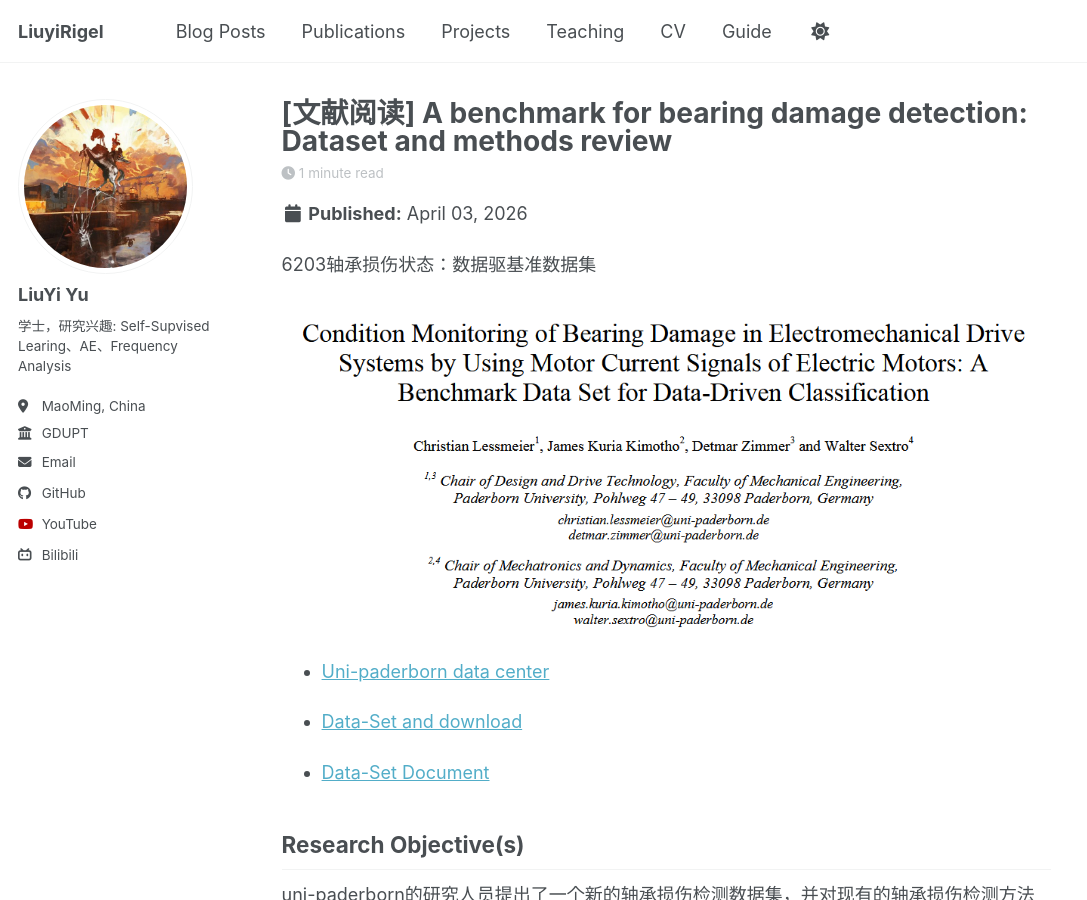
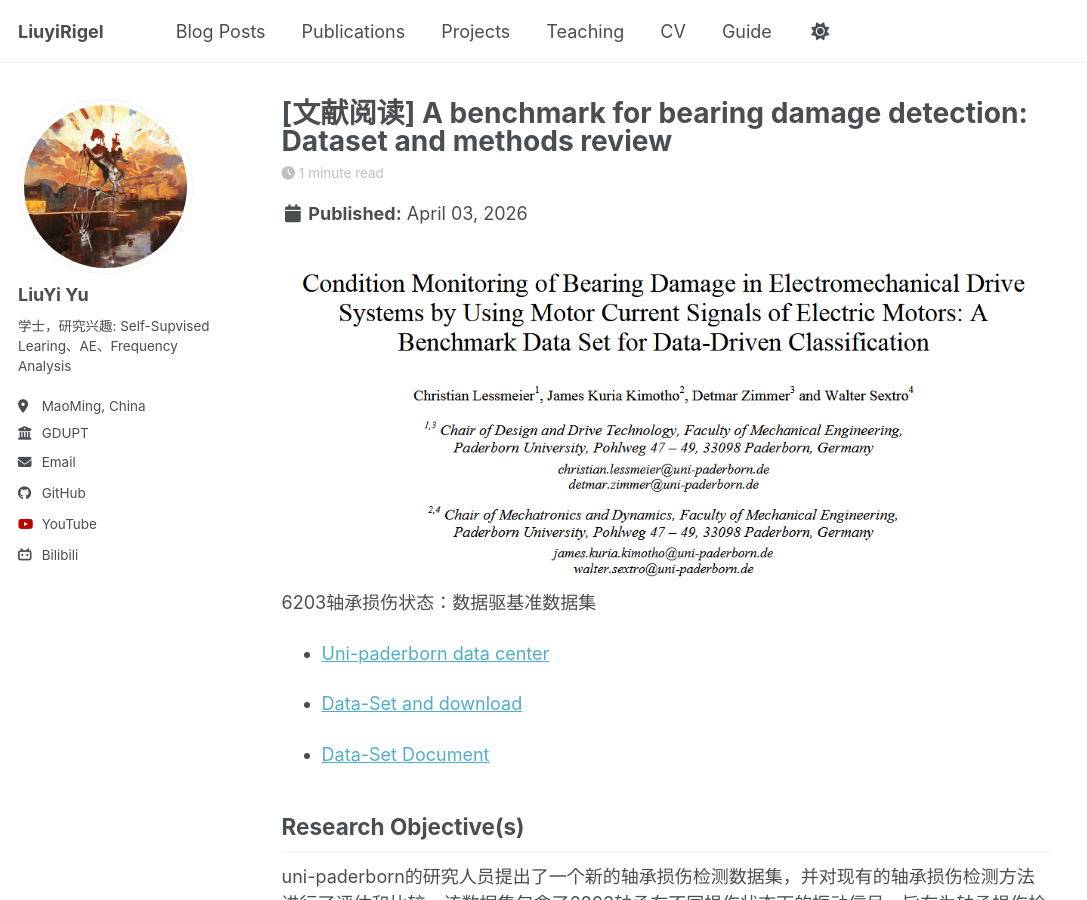
Before and after one commit to LiuyiRigel/LiuyiRigel.github.io, a Jekyll site: the page built from _posts/2026-04-03-Paper-note-4.md, in a window 1280 px wide and 900 px high. Shown: the whole window, without its empty margins (0-1087 px from the left). Built offline with Jekyll 4.4.1, drawn with Linux system fonts in a browser that asks for light colours; a script bundle is joined from its source files by our own code; library files that are not in the unit come from our copies.

Commit message:
modified:   _config.yml 	modified:   _pages/about.md 	modified:   _posts/2026-04-03-Paper-note-4.md

```diff
--- a/_config.yml
+++ b/_config.yml
@@ -94,7 +94,7 @@
     title: 'Conference Papers'
 
 # Site Settings
-teaser                   :  /images/500x300.png # filename of teaser fallback teaser image placed in /images/ for social media previews
+teaser                   : # filename of teaser fallback teaser image placed in /images/ for social media previews
 breadcrumbs              : false # true, false (default)
 words_per_minute         : 160
 future                   : true
--- a/_posts/2026-04-03-Paper-note-4.md
+++ b/_posts/2026-04-03-Paper-note-4.md
@@ -2,21 +2,21 @@
 title: '[文献阅读] A benchmark for bearing damage detection: Dataset and methods review'
 date: 2026-04-03
 permalink: /posts/2026/03/paper-note-4/
-header:
-  teaser: /images/paper_images/{96809E6E-2505-49A2-8FE9-D2DA86A8B64C}.png  # 缩略图路径
 tags:
   - PaperNote
   - Bearing-Damage-Detection
   - Date-Set
   - Methods-review
+image: /images/paper_images/{96809E6E-2505-49A2-8FE9-D2DA86A8B64C}.png
+
 mathjax: true
 ---
-
-6203轴承损伤状态：数据驱基准数据集
 
 <div align="center">
     <img src="/images/paper_images/{96809E6E-2505-49A2-8FE9-D2DA86A8B64C}.png" width="100%" alt="img">
 </div>
+
+6203轴承损伤状态：数据驱基准数据集
 
 * [Uni-paderborn data center](https://groups.uni-paderborn.de/kat/BearingDataCenter/)
 
```
Also changed, not shown: _pages/about.md (+1 -1 lines).
